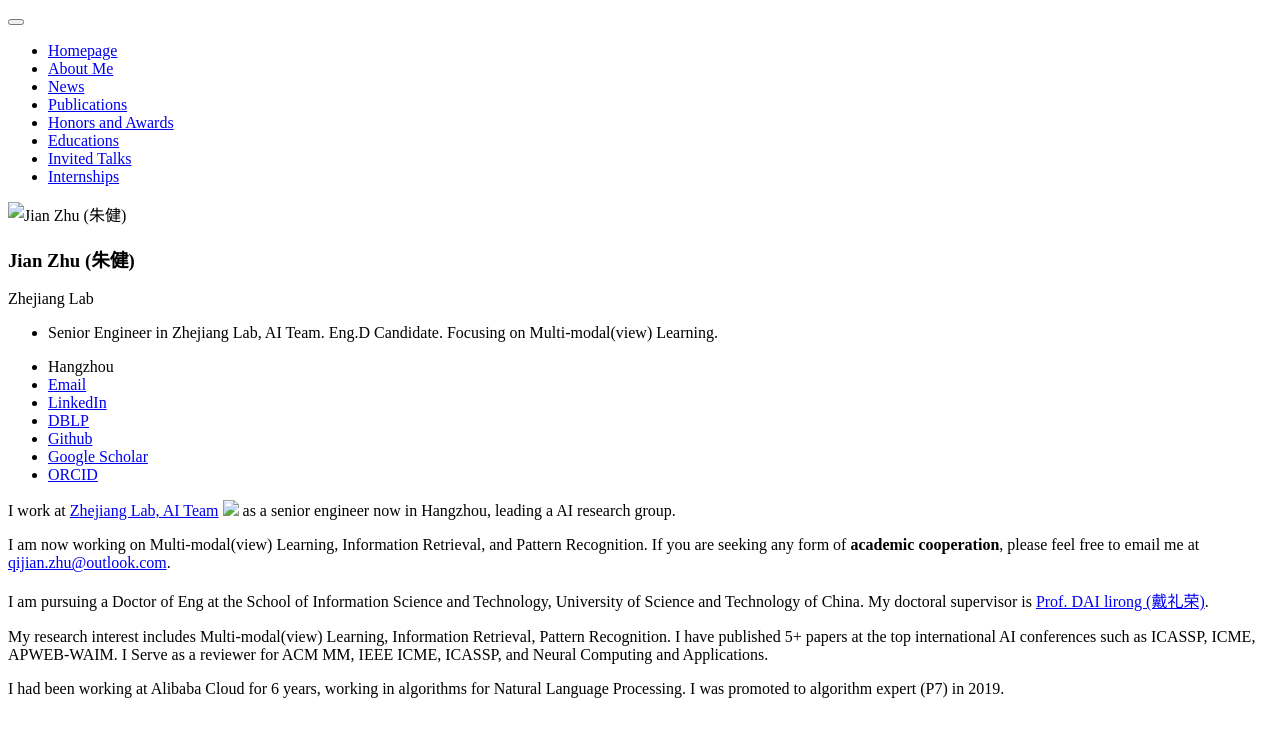
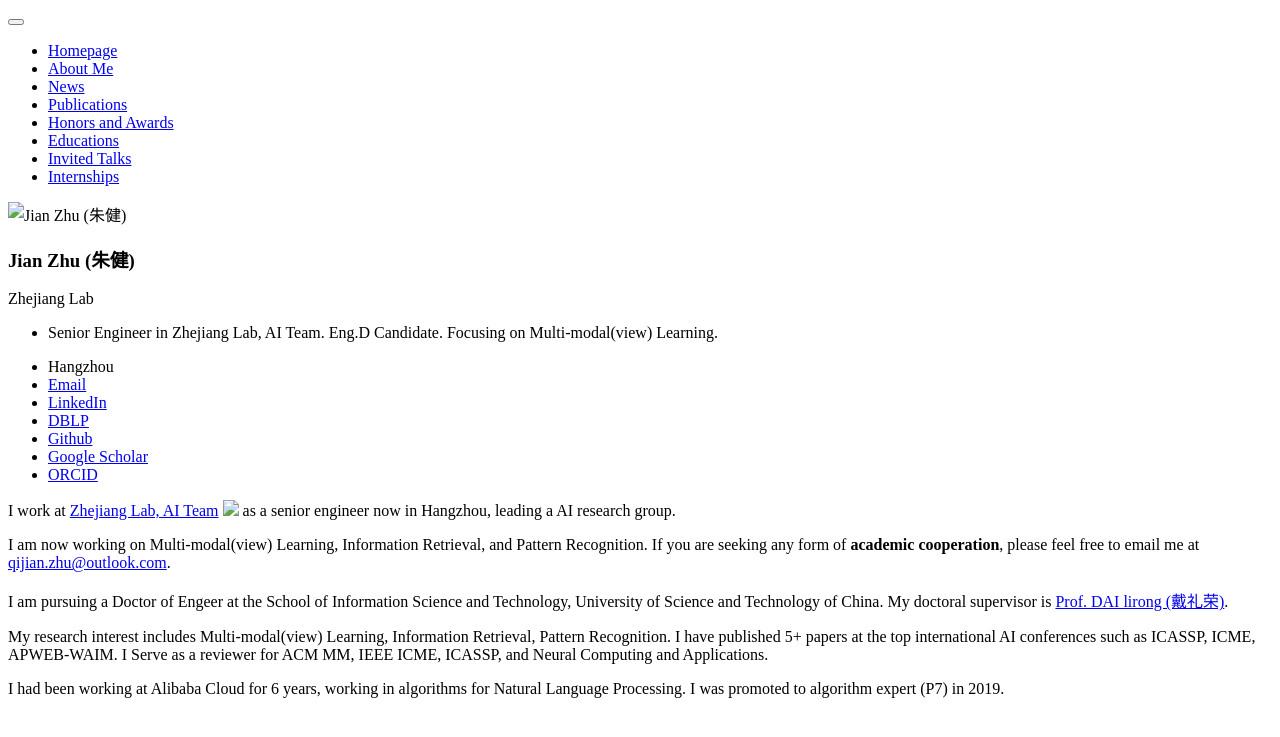
Before and after one commit to HackerHyper/HackerHyper.github.io, a Jekyll site: the page built from _pages/includes/intro.md, in a window 1280 px wide. Shown: the top 737 px of the page. Built offline with Jekyll 4.4.1, drawn with Linux system fonts in a browser that asks for light colours; our own code applies the rules of GitHub Pages for plain Markdown files.

Commit message:
first commit

```diff
--- a/_pages/includes/intro.md
+++ b/_pages/includes/intro.md
@@ -2,7 +2,7 @@ I work at [Zhejiang Lab, AI Team](https://www.zhejianglab.com/) <img src='./imag
 
 I am now working on Multi-modal(view) Learning, Information Retrieval, and Pattern Recognition. If you are seeking any form of **academic cooperation**, please feel free to email me at [qijian.zhu@outlook.com](mailto:qijian.zhu@outlook.com).
 
-I am pursuing a Doctor of Eng at the School of Information Science and Technology, University of Science and Technology of China. My doctoral supervisor is [Prof. DAI lirong (戴礼荣)](https://faculty.ustc.edu.cn/dailirong/en/jsxx/242724/jsxx/).
+I am pursuing a Doctor of Engeer at the School of Information Science and Technology, University of Science and Technology of China. My doctoral supervisor is [Prof. DAI lirong (戴礼荣)](https://faculty.ustc.edu.cn/dailirong/en/jsxx/242724/jsxx/).
 
 My research interest includes Multi-modal(view) Learning, Information Retrieval, Pattern Recognition. I have published 5+ papers <a href='https://scholar.google.com/citations?hl=zh-CN&user=zYrKCHIAAAAJ'></a> at the top international AI conferences such as ICASSP, ICME, APWEB-WAIM.
 I Serve as a reviewer for ACM MM, IEEE ICME, ICASSP, and Neural Computing and Applications.
```
Also changed, not shown: _pages/includes/others.md (+1 -1 lines).
